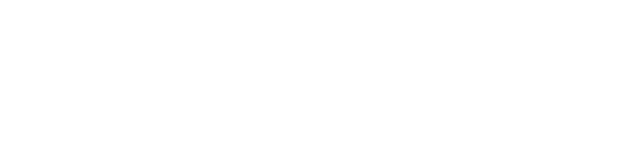
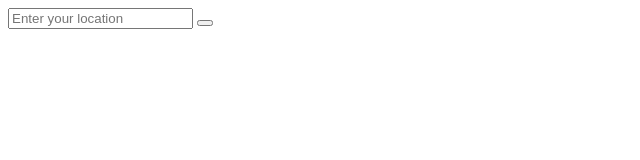
Before and after one commit to Dresae/UApW08-Weather_A, a plain HTML site: page index.html in a window 1280 px wide. Shown: the whole page, without its empty margins (0-640 px from the left). Drawn offline with Linux system fonts and the light colour scheme.

Commit message:
container & search-box class

```diff
--- a/index.html
+++ b/index.html
@@ -14,6 +14,13 @@
 
 <body>
 
+    <div class="container">
+        <div class="search-box">
+            <i class="fa-solid fa-location-dot"></i>
+            <input type="text" placeholder="Enter your location">
+            <button class="fa-solid fa-magnifying-glass"></button>
+        </div>
+
 
 
 </body>
```
